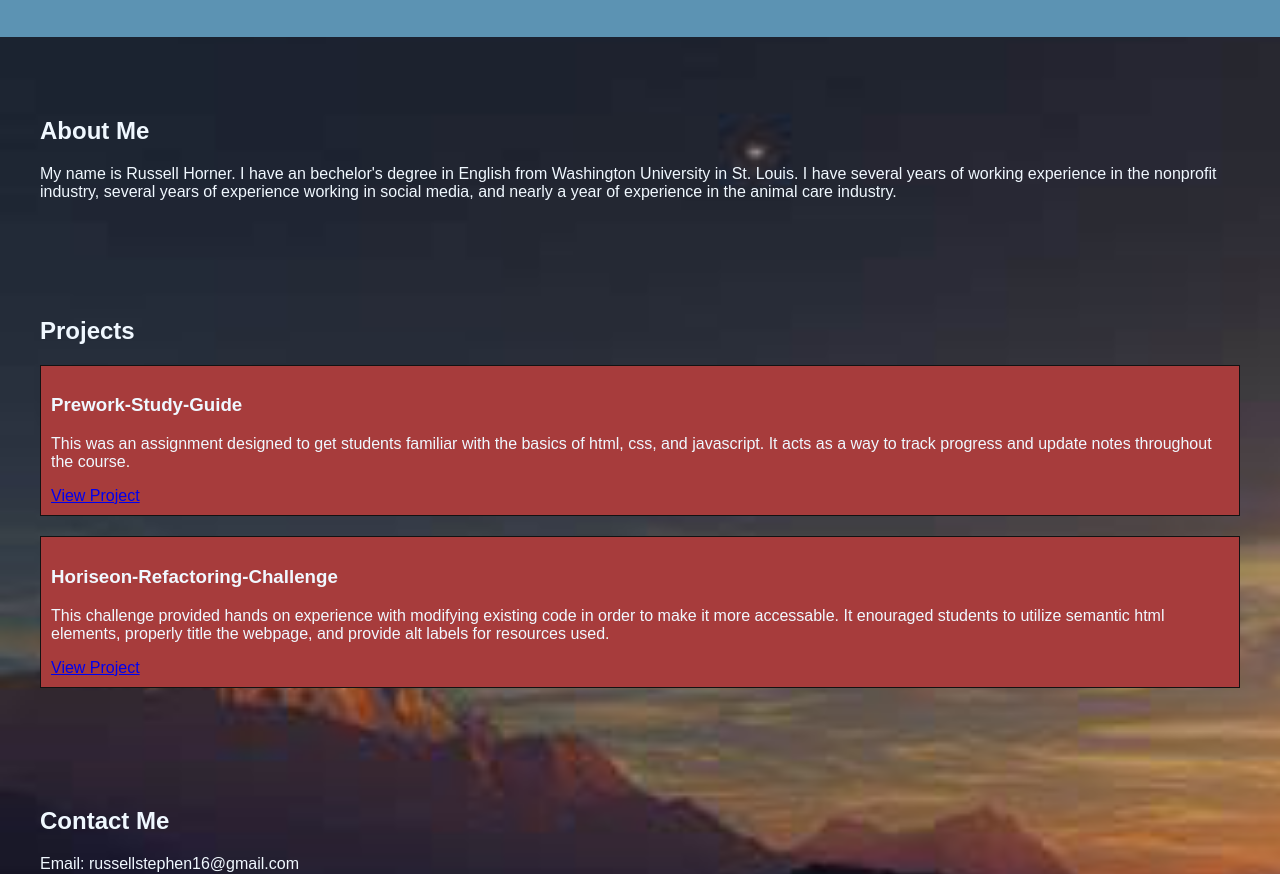
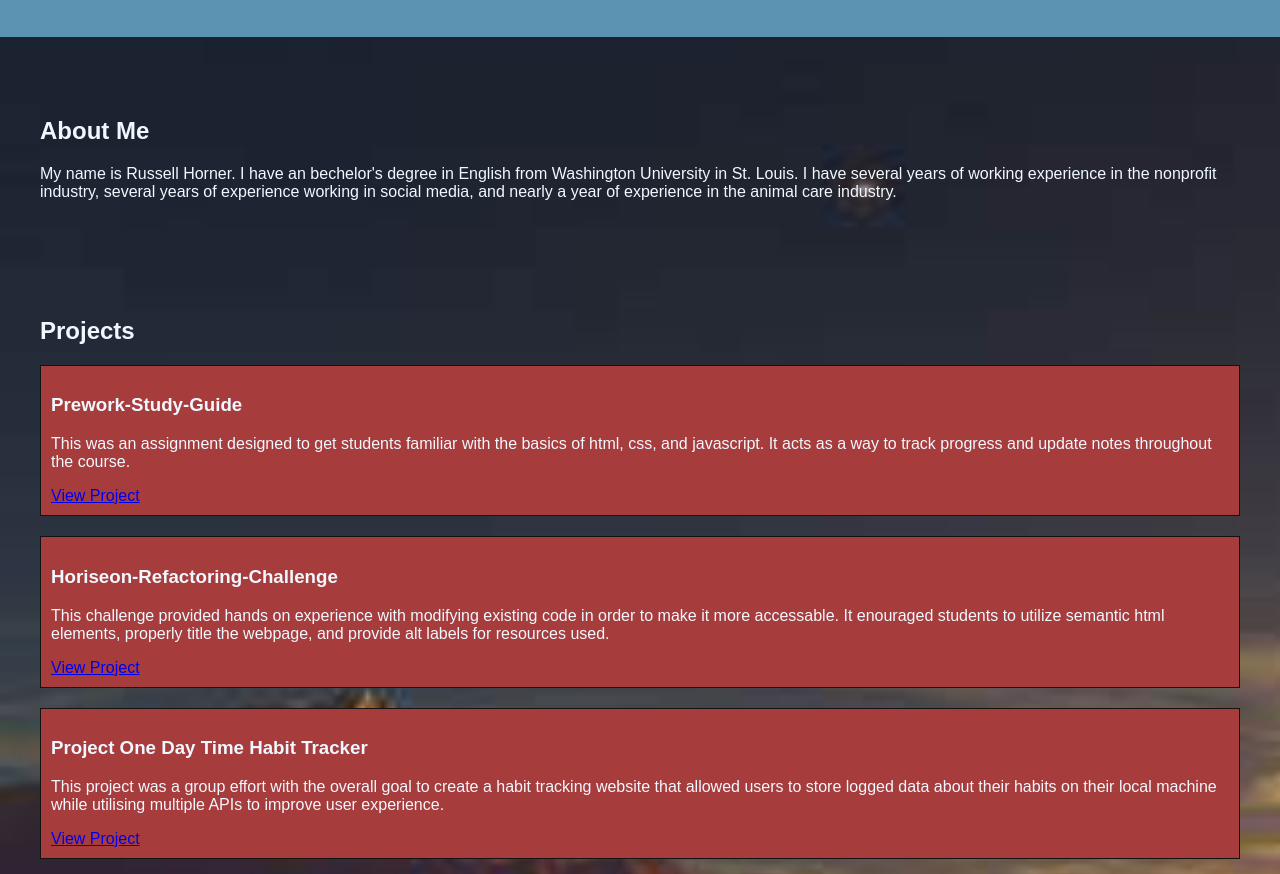
Before and after one commit to rhorner998/Portfolio, a plain HTML site: page index.html in a window 1280 px wide. Shown: the part 102-976 px from the top of the page. Drawn offline with Linux system fonts and the light colour scheme.

Commit message:
project 1 update

```diff
--- a/index.html
+++ b/index.html
@@ -41,6 +41,13 @@
         </p>
         <a href="#">View Project</a>
       </div>
+      <div class="project-card">
+        <h3>Project One Day Time Habit Tracker</h3>
+        <p>This project was a group effort with the overall goal to create a habit tracking website that allowed users to store logged data about their habits on their local machine
+          while utilising multiple APIs to improve user experience.
+        </p>
+        <a href="https://nurshat01.github.io/Day-Time-Tracker/#">View Project</a>
+      </div>
       <!-- Add more project cards as needed -->
     </div>
   </section>
```
